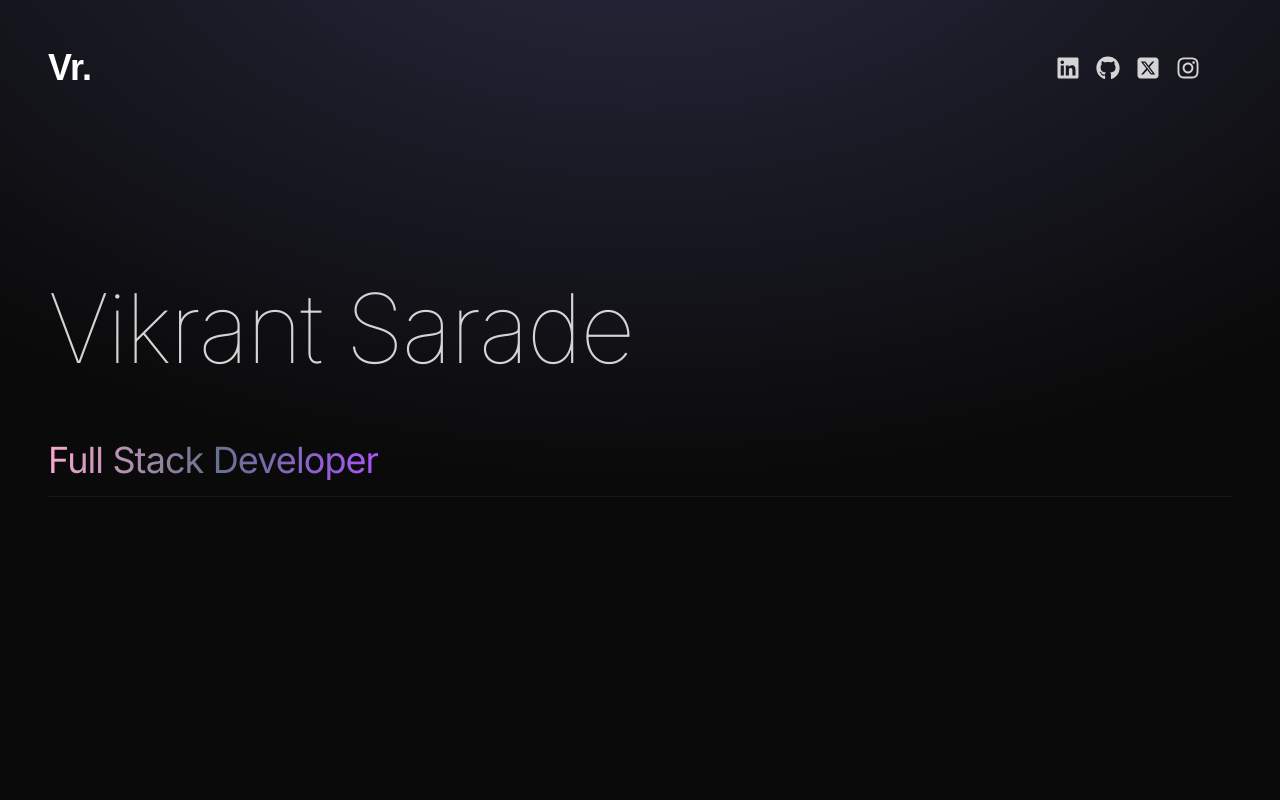
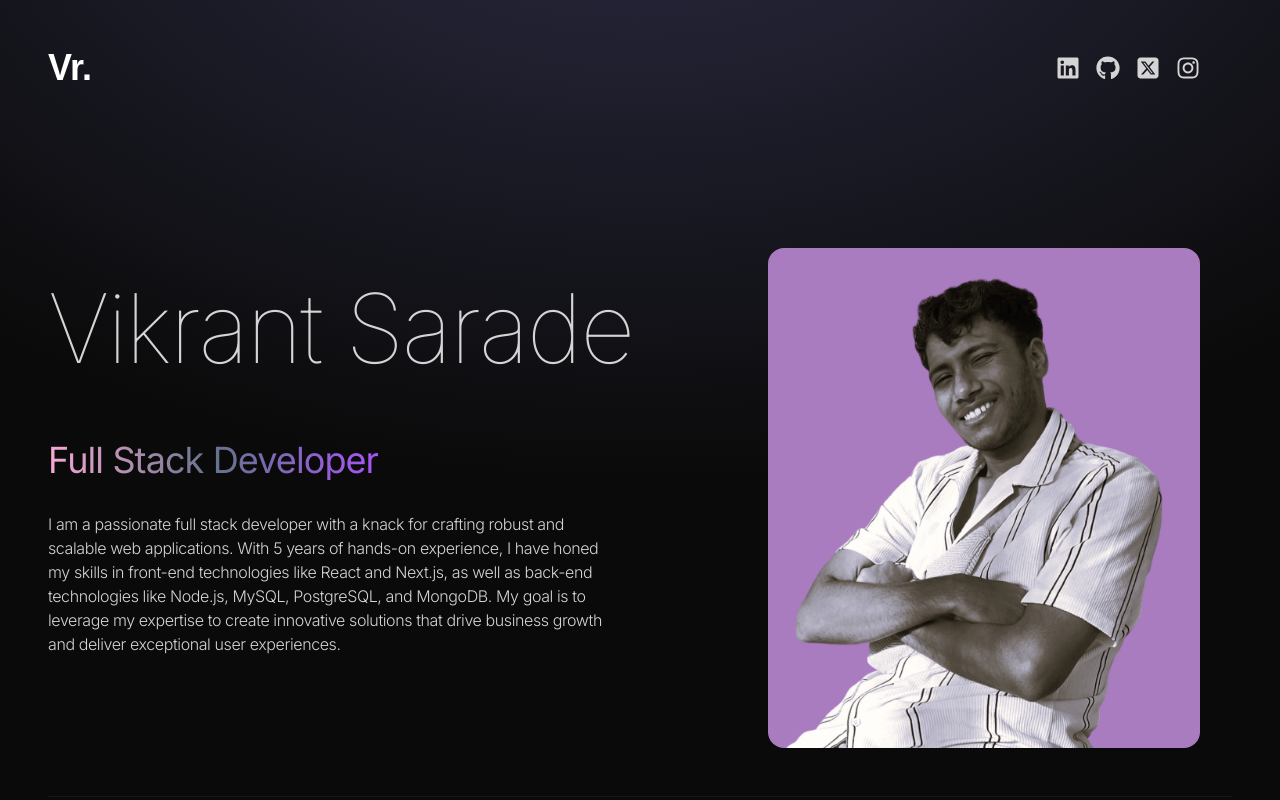
Before and after one commit to vikrant-27/myPortfolio, a React (Vite) app: page / in a window 1280 px wide. Built offline with nearby package versions, Linux system fonts and the light colour scheme; a web font is replaced by a local one.

Commit message:
hero section

```diff
--- a/src/components/Hero.jsx
+++ b/src/components/Hero.jsx
@@ -1,4 +1,6 @@
 import React from 'react'
+import {HERO_CONTENT} from '../constants'
+import profilepic from '../assets/vkProfile.png'
 
 export const Hero = () => {
   return (
@@ -10,7 +12,13 @@ export const Hero = () => {
                 <span className='bg-gradient-to-r from-pink-300 via-slate-500 to-purple-500 bg-clip-text text-4xl tracking-tight text-transparent'>
                     Full Stack Developer
                 </span>
+                <p className='my-2 max-w-xl py-6 font-light tracking-tight'>{HERO_CONTENT}</p>
             </div>
+            </div>
+            <div className='w-full lg:w-1/2  lg:p-8'>
+               <div className='ml-24' >
+                <img className='imgprop rounded-box' src={profilepic} alt="profilepic" />
+               </div>
             </div>
         </div>
 
--- a/src/index.css
+++ b/src/index.css
@@ -15,3 +15,8 @@
     font-weight: bolder;
     color: #fff;
 }
+.imgprop{
+    width: 500px;
+    height: 500px;
+
+}
```
Also changed, not shown: src/assets/vkProfile.png (added).
